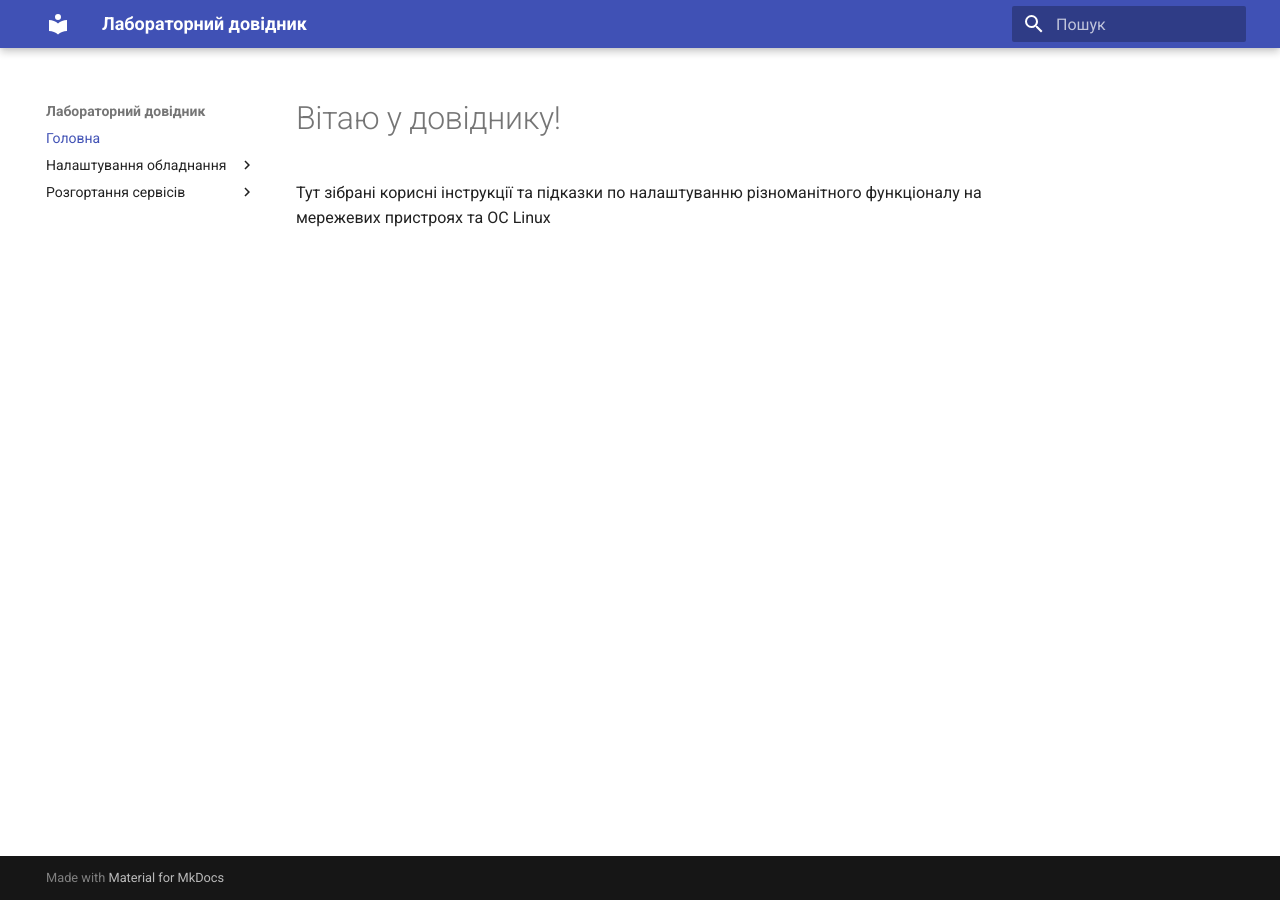
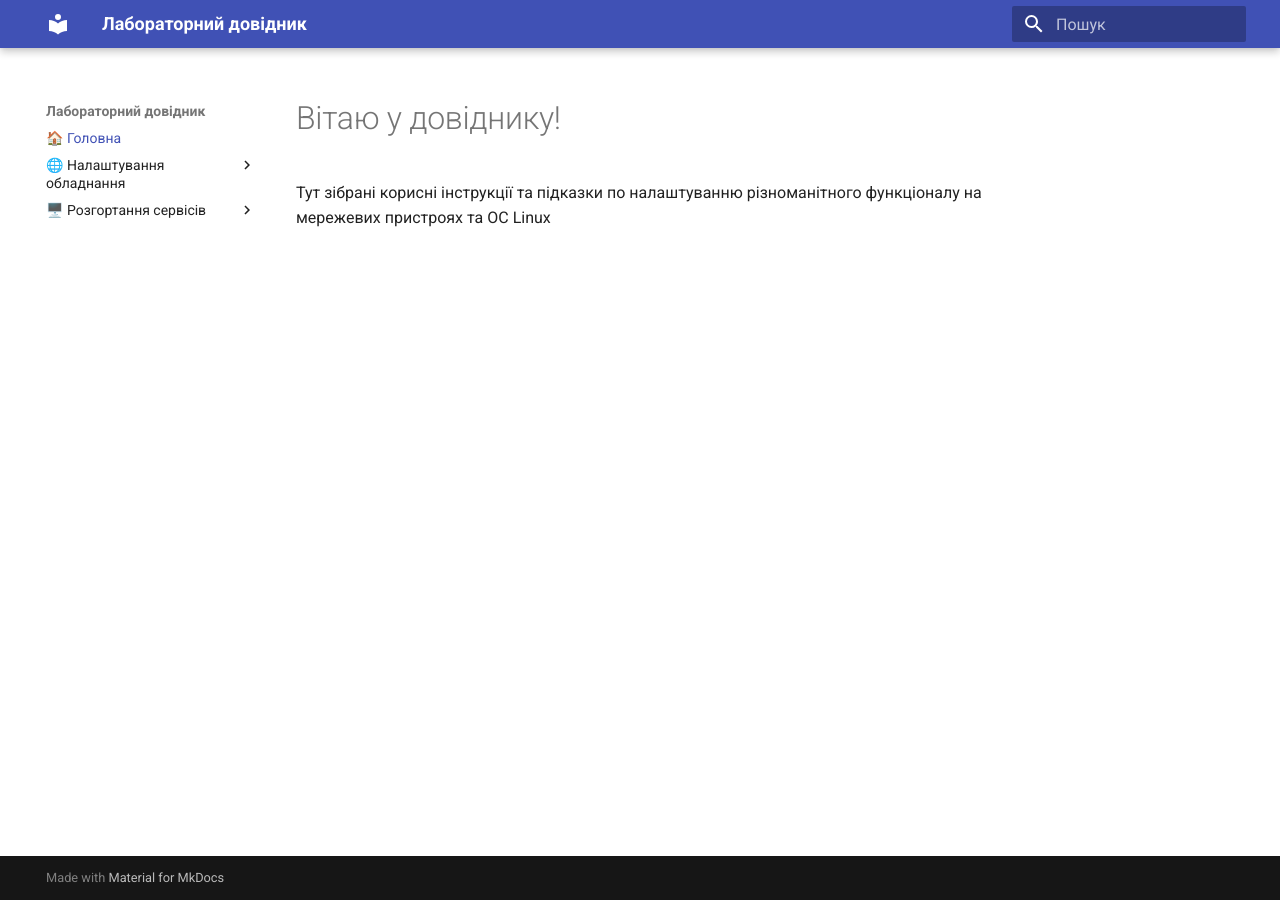
Before and after one commit to left769/21-docs, an MkDocs documentation site: the page built from docs/index.md, in a window 1280 px wide. Built offline with MkDocs 1.6.1 and Material for MkDocs 9.7.7, drawn with Linux system fonts in a browser that asks for light colours; some of the changed lines change nothing that is shown.

Commit message:
added emoji

```diff
--- a/mkdocs.yml
+++ b/mkdocs.yml
@@ -32,14 +32,14 @@ features:
     - search.highlight
 
 nav:
-  - Головна: index.md
-  - Налаштування обладнання:
+  - 🏠 Головна: index.md
+  - 🌐 Налаштування обладнання:
       - 'Вступ до мереж': network-configs/index.md
       - 'IP інтерфейси': network-configs/IP-interfaces.md
       - 'VLAN та Trunk': network-configs/vlans.md
       - 'Маршрутизація': network-configs/routing.md
       - 'Контроль доступу': network-configs/ACL.md
-  - Розгортання сервісів:
+  - 🖥️ Розгортання сервісів:
       # - 'DHCP': server-services/dhcp-server.md
       - 'RADIUS': server-services/radius.md
 
```
